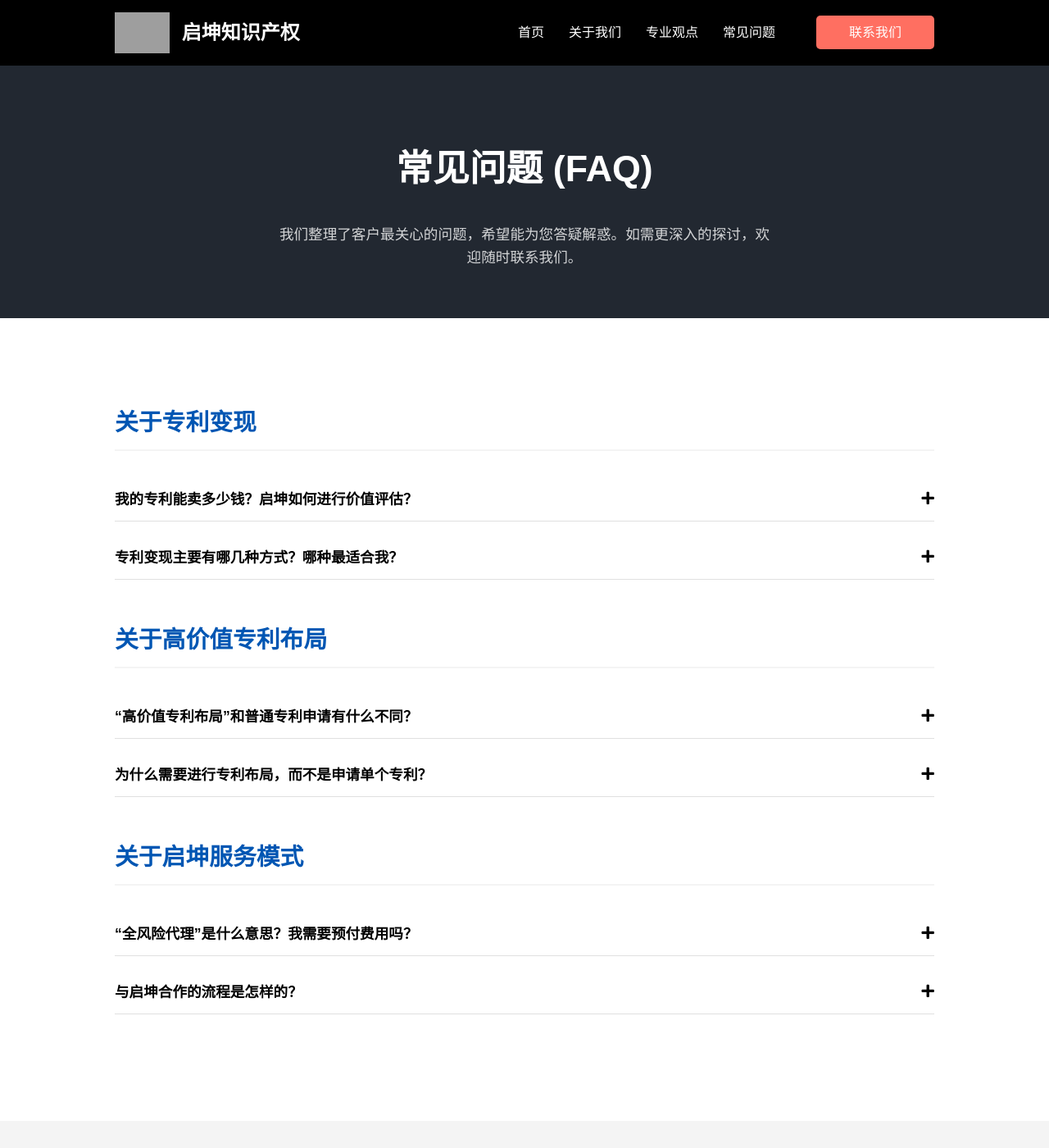
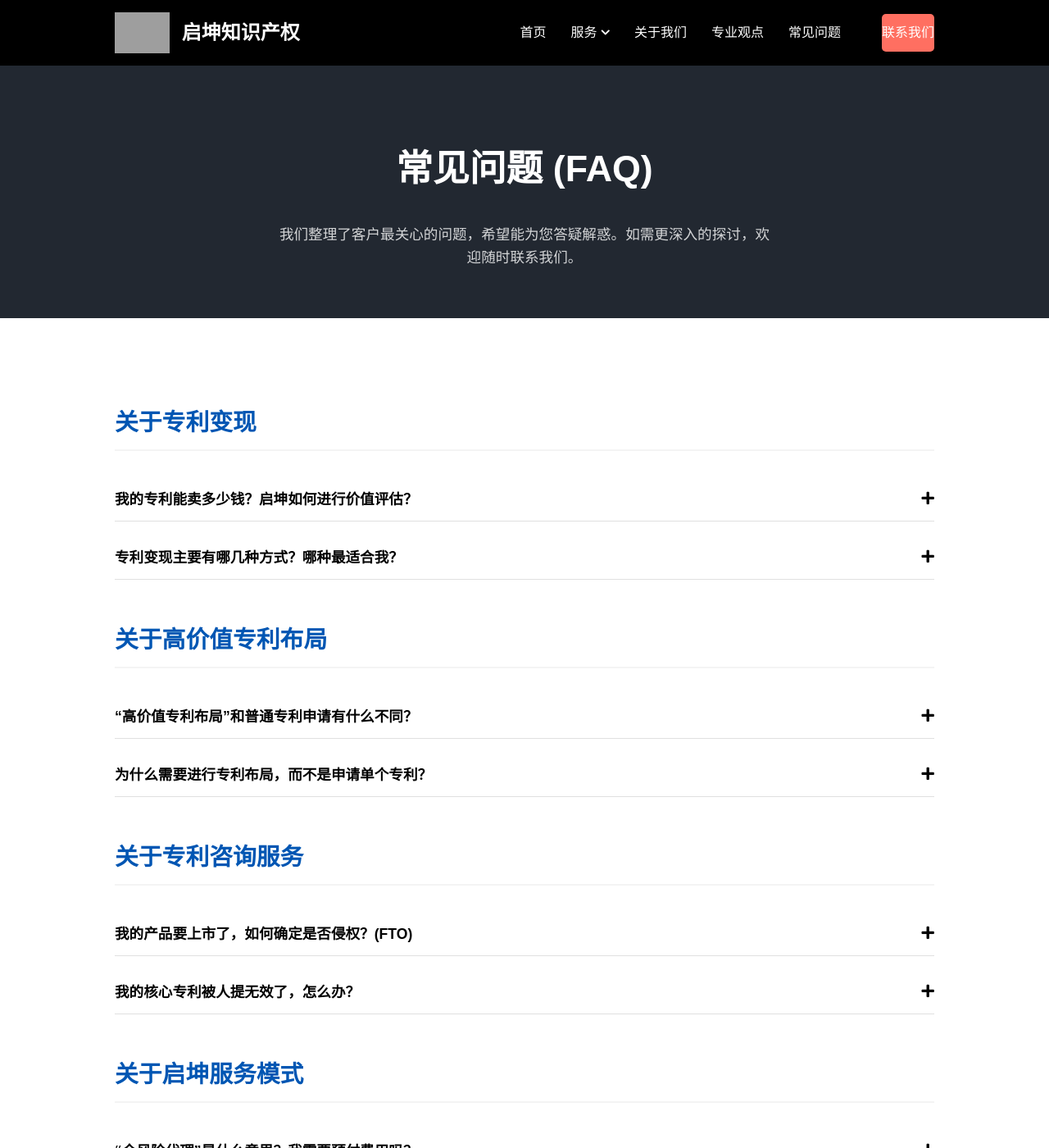
Before and after one commit to inventmain/qikunip, a Jekyll site: the page faq.html, which Jekyll copies as it is, in a window 1280 px wide and 1400 px high. Shown: the whole window at 82% size. Built offline with Jekyll 4.4.1, drawn with Linux system fonts in a browser that asks for light colours; grey boxes are pictures that could not be loaded.

Commit message:
Update faq.html

```diff
--- a/faq.html
+++ b/faq.html
@@ -3,8 +3,8 @@
 <head>
     <meta charset="UTF-8">
     <meta name="viewport" content="width=device-width, initial-scale=1.0">
-    <meta name="description" content="启坤知识产权常见问题中心。查找关于高价值专利布局、专利申请、专利转让许可、专利诉讼及我们全风险代理服务模式的专业解答。">
-    <meta name="keywords" content="知识产权FAQ, 专利常见问题, 启坤, 专利申请, 专利诉讼, 专利转让, 专利变现">
+    <meta name="description" content="启坤知识产权常见问题中心。查找关于高价值专利布局、专利申请、专利咨询、专利转让许可、专利诉讼及我们全风险代理服务模式的专业解答。">
+    <meta name="keywords" content="知识产权FAQ, 专利常见问题, 启坤, 专利申请, 专利咨询, 专利诉讼, 专利转让, 专利变现">
     <title>常见问题 - 启坤知识产权</title>
     <link rel="stylesheet" href="https://cdnjs.cloudflare.com/ajax/libs/font-awesome/5.15.4/css/all.min.css">
     <style>
@@ -15,26 +15,25 @@
         }
         body { font-family: 'Microsoft YaHei', sans-serif; margin: 0; line-height: 1.6; color: var(--text-color); background-color: var(--light-color); }
         .container { max-width: 1000px; margin: auto; padding: 0 20px; }
-
-        /* --- Header & Footer (保持和官网一致) --- */
         .navbar { background: var(--header-bg); color: var(--light-color); padding: 15px 0; position: sticky; top: 0; z-index: 1000; }
         .navbar .container { display: flex; justify-content: space-between; align-items: center; }
         .logo-area { display: flex; align-items: center; text-decoration: none; }
         .logo-area img { max-height: 50px; margin-right: 15px; }
         .logo-text h1 { font-size: 24px; color: var(--light-color); margin: 0; font-weight: bold; }
         .nav-links { list-style: none; display: flex; margin: 0; padding: 0; align-items: center; }
-        .nav-links > li { margin-left: 30px; }
-        .nav-links a { text-decoration: none; color: var(--light-color); font-weight: 500; }
+        .nav-links > li { margin-left: 30px; position: relative; }
+        .nav-links a, .nav-links .dropdown-toggle { text-decoration: none; color: var(--light-color); font-weight: 500; padding: 10px 0; transition: color 0.3s; cursor: pointer; display: flex; align-items: center; gap: 5px; }
+        .nav-links > li > a:hover, .dropdown:hover .dropdown-toggle { color: var(--secondary-color); }
+        .dropdown-menu { display: none; position: absolute; top: 100%; left: 0; background: var(--header-bg); border-radius: 4px; padding: 10px 0; list-style: none; min-width: 200px; box-shadow: 0 8px 16px rgba(0,0,0,0.2); }
+        .dropdown:hover .dropdown-menu { display: block; }
+        .dropdown-menu a { display: block; padding: 10px 20px; color: var(--light-color); white-space: nowrap; }
+        .dropdown-menu a:hover { background-color: rgba(255, 255, 255, 0.1); }
         .nav-contact-btn { padding: 12px 40px; margin-left: 20px; border-radius: 5px; background: var(--cta-color); color: var(--light-color); font-weight: bold; text-decoration: none; }
         footer { background-color: var(--footer-bg); color: #ccc; padding: 40px 0; text-align: center; font-size: 14px; }
         footer p, footer a { margin: 5px 0; color: #ccc; text-decoration: none; }
-
-        /* --- Page Header --- */
         .page-header { background: var(--dark-color); color: var(--light-color); text-align: center; padding: 60px 20px; }
         .page-header h1 { font-size: 2.8em; }
         .page-header p { font-size: 1.1em; max-width: 600px; margin: 15px auto 0; opacity: 0.8; }
-
-        /* --- Accordion FAQ Section --- */
         .faq-section { padding: 80px 0; }
         .faq-category { margin-bottom: 50px; }
         .faq-category h2 { font-size: 1.8em; color: var(--primary-color); border-bottom: 2px solid var(--gray-color); padding-bottom: 10px; margin-bottom: 30px; }
@@ -44,45 +43,20 @@
         .faq-answer { max-height: 0; overflow: hidden; transition: max-height 0.5s ease-out, padding 0.5s ease-out; padding: 0 15px; }
         .faq-answer p { color: #555; margin-top: 0; }
         .faq-item.active .faq-question .icon { transform: rotate(45deg); }
-
-        /* --- FAQ Hub Section (Supplementary) --- */
         .faq-hub-section { padding: 0 0 80px 0; background-color: var(--gray-color); padding-top: 60px; }
         .faq-hub-section .section-title { text-align: center; font-size: 2em; color: var(--dark-color); margin-bottom: 40px; }
         .hub-grid { display: grid; grid-template-columns: repeat(3, 1fr); gap: 30px; }
-        .hub-card {
-            background-color: var(--light-color); border: 1px solid #e0e0e0;
-            border-radius: 8px; padding: 30px; text-align: center;
-            transition: transform 0.3s, box-shadow 0.3s;
-        }
+        .hub-card { background-color: var(--light-color); border: 1px solid #e0e0e0; border-radius: 8px; padding: 30px; text-align: center; transition: transform 0.3s, box-shadow 0.3s; }
         .hub-card:hover { transform: translateY(-5px); box-shadow: 0 10px 30px rgba(0,0,0,0.1); }
         .hub-card .icon { font-size: 2.5em; color: var(--primary-color); margin-bottom: 20px; }
         .hub-card h3 { font-size: 1.4em; margin-bottom: 15px; color: var(--dark-color); }
         .hub-card p { color: #555; margin-bottom: 25px; font-size: 0.95em; }
-        .hub-card .hub-link {
-            display: inline-block; padding: 10px 25px; background-color: var(--primary-color);
-            color: var(--light-color); text-decoration: none; border-radius: 5px; font-weight: bold;
-        }
-
-        /* --- Responsive Design --- */
-        @media (max-width: 992px) {
-            /* Mobile Nav Styles (omitted for brevity, should be in your main css) */
-        }
+        .hub-card .hub-link { display: inline-block; padding: 10px 25px; background-color: var(--primary-color); color: var(--light-color); text-decoration: none; border-radius: 5px; font-weight: bold; }
         @media (max-width: 768px) {
             .page-header h1 { font-size: 2.2em; }
             .hub-grid { grid-template-columns: 1fr; }
         }
     </style>
-    <script type="application/ld+json">
-    {
-      "@context": "https://schema.org",
-      "@type": "FAQPage",
-      "mainEntity": [
-        {"@type": "Question","name": "“全风险代理”是什么意思？我需要预付费用吗？","acceptedAnswer": {"@type": "Answer","text": "“全风险代理”是我们的核心模式。意味着在整个专利变现过程，包括分析、评估、谈判乃至诉讼的所有费用都由启坤承担。您无需支付任何前期费用，我们只在您的专利成功变现后，按照约定分享一部分收益。"}},
-        {"@type": "Question","name": "我的专利能卖多少钱？启坤如何进行价值评估？","acceptedAnswer": {"@type": "Answer","text": "专利的价值受技术领域、权利稳定性、市场需求等多种因素影响。启坤会通过AI大数据初步筛选，再由专家团队进行深度分析，为您提供一份详细的专利价值评估报告。初步评估是免费的。"}},
-        {"@type": "Question","name": "“高价值专利布局”和普通专利申请有什么不同？","acceptedAnswer": {"@type": "Answer","text": "普通专利申请的目标是“获得证书”，而高价值专利布局的目标是“创造资产”。我们以终为始，从商业竞争和未来变现的角度出发，为您规划能够形成技术壁垒、具备强大商业价值的专利组合。"}}
-      ]
-    }
-    </script>
 </head>
 <body>
     <header class="navbar">
@@ -93,6 +67,15 @@
             </a>
             <ul class="nav-links">
                 <li><a href="index.html">首页</a></li>
+                <li class="dropdown">
+                    <span class="dropdown-toggle">服务 <i class="fas fa-chevron-down fa-xs"></i></span>
+                    <ul class="dropdown-menu">
+                        <li><a href="high-value-patent-layout.html">高价值专利布局</a></li>
+                        <li><a href="patent-monetization.html">专利变现</a></li>
+                        <li><a href="patent-consulting.html">专利咨询服务</a></li>
+                        <li><a href="http://www.inventmain.com" target="_blank">专速通</a></li>
+                    </ul>
+                </li>
                 <li><a href="about.html">关于我们</a></li>
                 <li><a href="insights.html">专业观点</a></li>
                 <li><a href="faq.html">常见问题</a></li>
@@ -132,6 +115,18 @@
                     <div class="faq-item">
                         <button class="faq-question">为什么需要进行专利布局，而不是申请单个专利？<span class="icon fas fa-plus"></span></button>
                         <div class="faq-answer"><p>单个专利很容易被竞争对手规避。一个设计精良的专利组合（或称专利包）能形成一张保护网，从核心技术到外围应用进行全面保护，构建真正的技术护城河，这在未来的市场竞争和价值变现中至关重要。</p></div>
+                    </div>
+                </div>
+
+                <div class="faq-category">
+                    <h2>关于专利咨询服务</h2>
+                    <div class="faq-item">
+                        <button class="faq-question">我的产品要上市了，如何确定是否侵权？(FTO)<span class="icon fas fa-plus"></span></button>
+                        <div class="faq-answer"><p>这就是自由实施分析（FTO）要解决的问题。它能帮助您在产品上市前排查专利侵权风险。启坤的专家会对您产品的技术方案进行拆解，并在全球范围内进行专利检索与对比分析，出具专业的FTO报告，确保您的产品安全上市，避免后续法律纠纷。</p></div>
+                    </div>
+                    <div class="faq-item">
+                        <button class="faq-question">我的核心专利被人提无效了，怎么办？<span class="icon fas fa-plus"></span></button>
+                        <div class="faq-answer"><p>这是常见的商业竞争手段，不必过分担忧。收到无效宣告请求后，您需要积极应对。启坤拥有经验丰富的诉讼律师（包括处理过“伟哥”专利案的专家），我们会深入分析对方提出的无效理由和证据，帮您准备有力的答辩材料，在口头审理中据理力争，全力维护您的专利权稳定性。</p></div>
                     </div>
                 </div>
 
```
